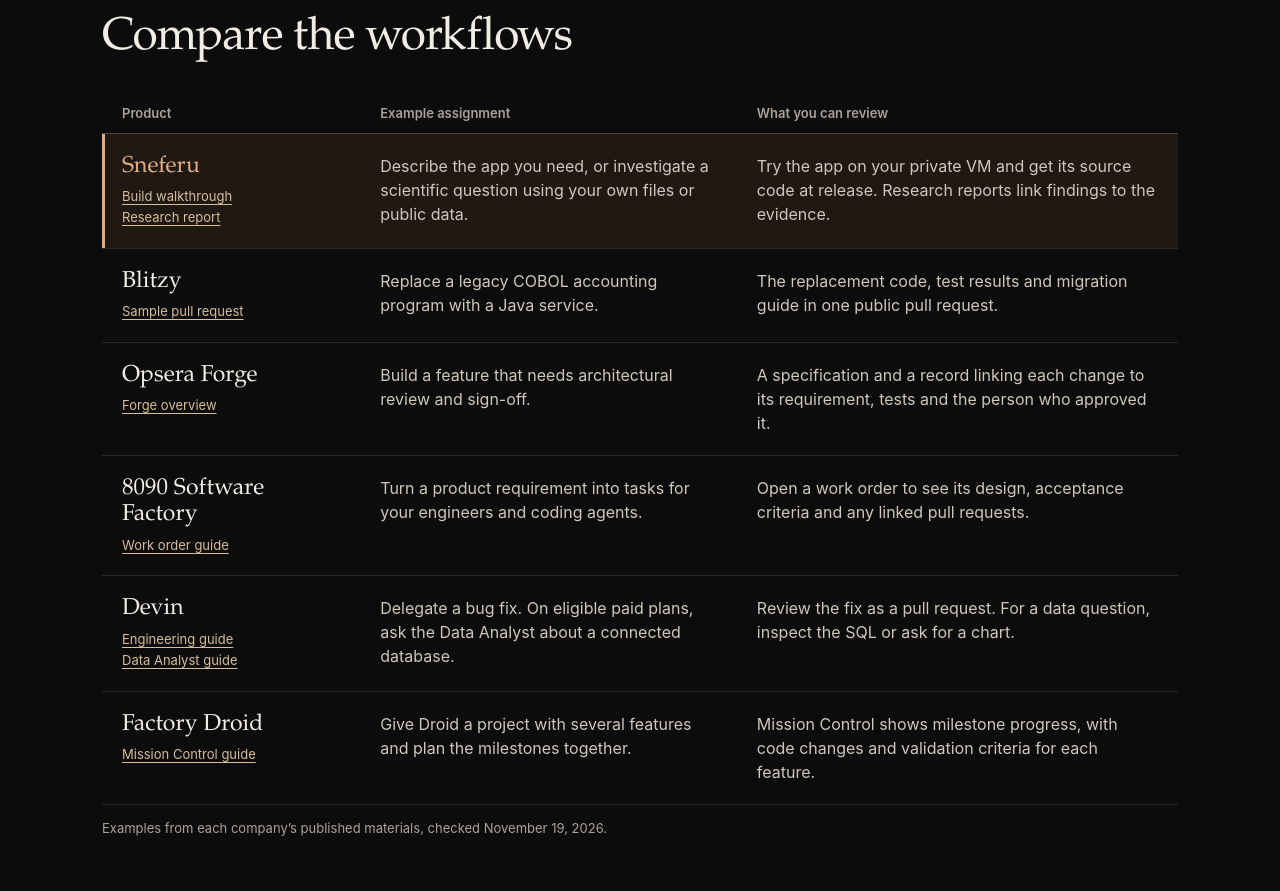
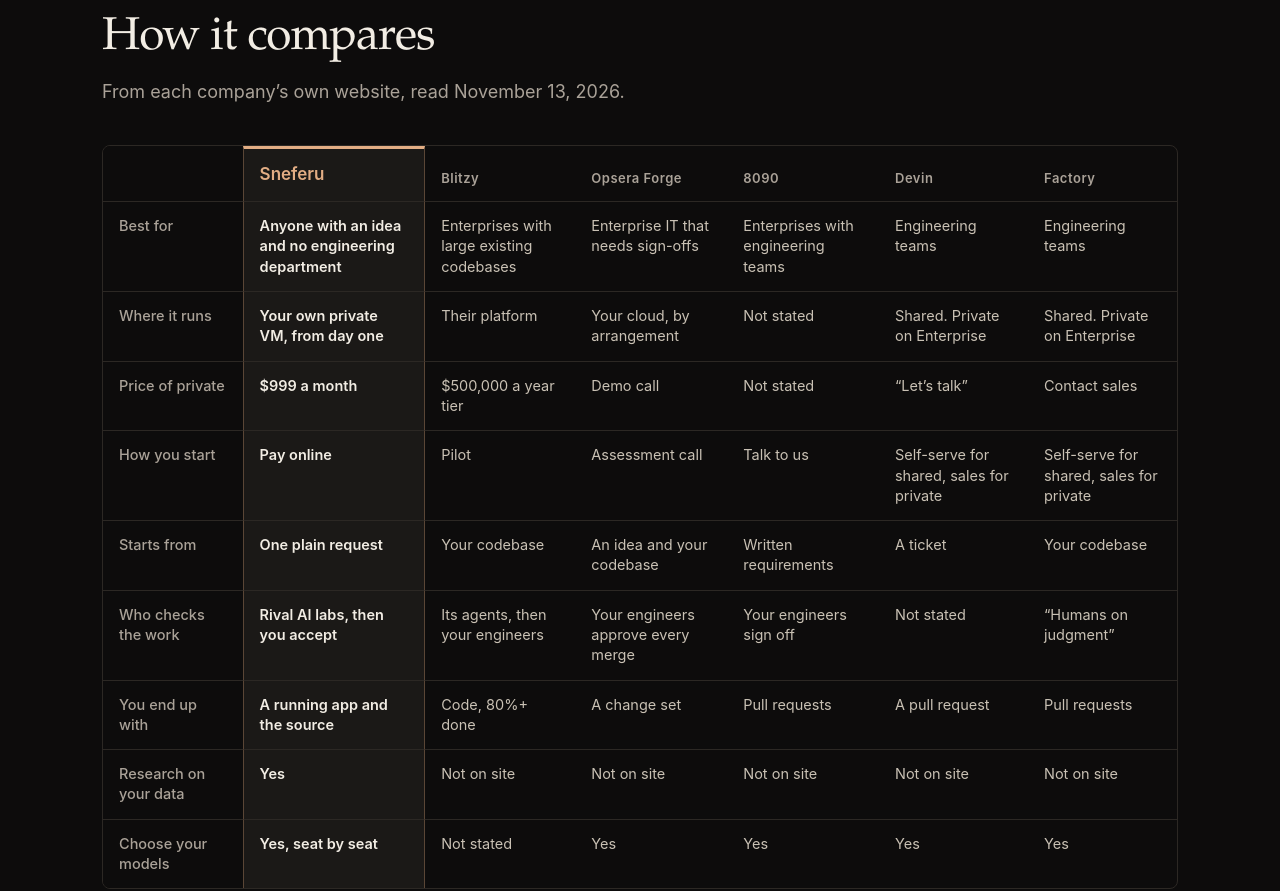
Before and after one commit to mikewlange/sneferuai, a plain HTML site: page sod/signup-new/index.html in a window 1280 px wide. Shown: the part 2520-3411 px from the top of the page. Drawn offline with Linux system fonts and the light colour scheme; no server answers.

Commit message:
Restore the original SOD signup comparison matrix
Restore the signup draft and browser checks exactly to b770a20. Retain the
first-party source notes and identify the alternate version for reference.

Current worktree checks
git diff --exit-code b770a20 -- sod/signup-new/index.html .github/scripts/purchase_browser_checks.py
1 passed, 0 failed, 0 skipped.
python3 -m unittest discover -s .github/scripts -p 'test_*.py'
19 passed, 0 failed, 0 skipped.
/Users/sneferumain/claudopus/.venv/bin/python -m pytest -q .github/scripts/purchase_browser_checks.py -k 'offer_uses_live_terms or price_example_uses_the_offer'
10 passed, 0 failed, 0 skipped, 80 deselected.
git diff --cached --check
1 passed, 0 failed, 0 skipped.

Refreshed the existing local preview and observed the original matrix.

```diff
--- a/sod/signup-new/index.html
+++ b/sod/signup-new/index.html
@@ -71,21 +71,18 @@
     .bill { margin:0; border:1px solid var(--line-soft); border-radius:8px; background:var(--surface); padding:8px 24px; } .bill div { display:flex; justify-content:space-between; gap:20px; padding:14px 0; border-bottom:1px solid var(--line-soft); }
     .bill div:last-child { border-bottom:0; } .bill dt { min-width:0; color:var(--soft); } .bill dd { margin:0; white-space:nowrap; font-variant-numeric:tabular-nums; } .bill .bill-total { font-weight:600; } .bill .bill-total dt { color:var(--text); }
 
-    /* Product comparison */
-    .comparison { width:100%; margin-top:30px; border-collapse:separate; border-spacing:0; table-layout:fixed; text-align:left; }
-    .comparison th,.comparison td { padding:20px; vertical-align:top; text-align:left; border-bottom:1px solid var(--line-soft); }
-    .comparison thead th,.comparison-label { color:var(--muted); font:600 13px/1.4 var(--sans); }
-    .comparison thead th { padding-block:10px; border-bottom-color:var(--line); }
-    .comparison thead th:first-child { width:24%; }
-    .comparison thead th:nth-child(2) { width:35%; }
-    .comparison tbody th { font:500 23px/1.15 var(--serif); }
-    .comparison td { color:var(--soft); }
-    .comparison .featured { background:#201913; }
-    .comparison .featured th { color:var(--brand); box-shadow:inset 3px 0 var(--brand); }
-    .comparison-sources { display:flex; flex-wrap:wrap; gap:2px 14px; margin-top:7px; font:400 13px/1.5 var(--sans); }
-    .comparison-sources a { text-underline-offset:3px; }
-    .comparison-label { display:none; }
-    .comparison-note { margin:14px 0 0; color:var(--muted); font-size:13px; }
+    /* How it compares */
+    .matrix-wrap { overflow-x:auto; border:1px solid var(--line-soft); border-radius:8px; -webkit-overflow-scrolling:touch; }
+    .matrix { width:100%; min-width:1000px; border-collapse:separate; border-spacing:0; font-size:14.5px; line-height:1.4; text-align:left; }
+    .matrix th,.matrix td { padding:14px 16px; border-bottom:1px solid var(--line-soft); vertical-align:top; }
+    .matrix tbody tr:last-child th,.matrix tbody tr:last-child td { border-bottom:0; }
+    .matrix thead th { color:var(--muted); font-weight:600; font-size:13px; letter-spacing:.04em; vertical-align:bottom; }
+    .matrix tbody th,.matrix thead th:first-child { position:sticky; left:0; z-index:1; background:var(--canvas); color:var(--muted); font-weight:500; width:13%; }
+    .matrix td { color:#c9c1b4; }
+    .matrix .us { background:var(--surface-2); color:var(--text); font-weight:600; border-left:1px solid #5a4636; border-right:1px solid #5a4636; width:17%; }
+    .matrix thead .us { color:var(--brand); font-size:17px; letter-spacing:0; border-top:3px solid var(--brand); }
+    .sr { position:absolute; left:-9999px; }
+    .swipe { display:none; font-size:12px; color:var(--muted); margin:10px 0 0; }
 
     /* See it work */
     .steps { display:flex; flex-direction:column; gap:76px; margin-top:52px; }
@@ -120,18 +117,7 @@
       .usage-example { grid-template-columns:minmax(0,1fr); } .bill { padding:4px 18px; }
       .steps { gap:44px; margin-top:32px; } .step-head { grid-template-columns:minmax(0,1fr); margin-bottom:16px; } .step-title { gap:12px; }
       .step .num { font-size:26px; } .step h3 { font-size:21px; } .step .desc { font-size:16px; }
-      footer { padding:20px 18px; }
-    }
-    @media(max-width:680px) {
-      .comparison,.comparison tbody,.comparison tbody tr,.comparison tbody th,.comparison td { display:block; }
-      .comparison { margin-top:22px; border-top:1px solid var(--line); }
-      .comparison thead { position:absolute; width:1px; height:1px; overflow:hidden; clip-path:inset(50%); }
-      .comparison tbody tr { padding:18px 16px; border-bottom:1px solid var(--line-soft); }
-      .comparison tbody th,.comparison td { padding:0; border:0; }
-      .comparison .featured { box-shadow:inset 3px 0 var(--brand); }
-      .comparison .featured th { box-shadow:none; }
-      .comparison td { margin-top:14px; }
-      .comparison-label { display:block; margin-bottom:3px; }
+      .swipe { display:block; } footer { padding:20px 18px; }
     }
     @media(max-width:420px) { .hero { padding-top:18px; gap:16px; } h1,.tagline { font-size:27px; } .card { padding:14px; } .terms { margin-bottom:8px; } .policy-links { margin:4px 0; } .field { margin-bottom:10px; } #launchBtn { margin-top:10px; } }
   </style>
@@ -226,67 +212,27 @@
     </div>
 
     <section class="block wrap" id="compare" aria-labelledby="compareTitle">
-      <h2 id="compareTitle">Compare the workflows</h2>
-      <table class="comparison" role="table" aria-labelledby="compareTitle">
-        <thead role="rowgroup">
-          <tr role="row">
-            <th scope="col" role="columnheader">Product</th>
-            <th scope="col" role="columnheader">Example assignment</th>
-            <th scope="col" role="columnheader">What you can review</th>
-          </tr>
-        </thead>
-        <tbody role="rowgroup">
-          <tr class="featured" role="row">
-            <th scope="row" role="rowheader" aria-labelledby="compareSneferu">
-              <span id="compareSneferu">Sneferu</span>
-              <span class="comparison-sources"><a href="#see">Build walkthrough</a><a href="/research/rex-c8661466/">Research report</a></span>
-            </th>
-            <td role="cell"><span class="comparison-label" aria-hidden="true">Example assignment</span>Describe the app you need, or investigate a scientific question using your own files or public data.</td>
-            <td role="cell"><span class="comparison-label" aria-hidden="true">What you can review</span>Try the app on your private VM and get its source code at release. Research reports link findings to the evidence.</td>
-          </tr>
-          <tr role="row">
-            <th scope="row" role="rowheader" aria-labelledby="compareBlitzy">
-              <span id="compareBlitzy">Blitzy</span>
-              <span class="comparison-sources"><a href="https://github.com/blitzy-public-samples/blitzy-stock-trader/pull/2">Sample pull request</a></span>
-            </th>
-            <td role="cell"><span class="comparison-label" aria-hidden="true">Example assignment</span>Replace a legacy COBOL accounting program with a Java service.</td>
-            <td role="cell"><span class="comparison-label" aria-hidden="true">What you can review</span>The replacement code, test results and migration guide in one public pull request.</td>
-          </tr>
-          <tr role="row">
-            <th scope="row" role="rowheader" aria-labelledby="compareOpsera">
-              <span id="compareOpsera">Opsera Forge</span>
-              <span class="comparison-sources"><a href="https://opsera.ai/forge">Forge overview</a></span>
-            </th>
-            <td role="cell"><span class="comparison-label" aria-hidden="true">Example assignment</span>Build a feature that needs architectural review and sign-off.</td>
-            <td role="cell"><span class="comparison-label" aria-hidden="true">What you can review</span>A specification and a record linking each change to its requirement, tests and the person who approved it.</td>
-          </tr>
-          <tr role="row">
-            <th scope="row" role="rowheader" aria-labelledby="compare8090">
-              <span id="compare8090">8090 Software Factory</span>
-              <span class="comparison-sources"><a href="https://docs.8090.ai/modules/work-orders">Work order guide</a></span>
-            </th>
-            <td role="cell"><span class="comparison-label" aria-hidden="true">Example assignment</span>Turn a product requirement into tasks for your engineers and coding agents.</td>
-            <td role="cell"><span class="comparison-label" aria-hidden="true">What you can review</span>Open a work order to see its design, acceptance criteria and any linked pull requests.</td>
-          </tr>
-          <tr role="row">
-            <th scope="row" role="rowheader" aria-labelledby="compareDevin">
-              <span id="compareDevin">Devin</span>
-              <span class="comparison-sources"><a href="https://docs.devin.ai/get-started/devin-intro">Engineering guide</a><a href="https://docs.devin.ai/work-with-devin/data-analyst">Data Analyst guide</a></span>
-            </th>
-            <td role="cell"><span class="comparison-label" aria-hidden="true">Example assignment</span>Delegate a bug fix. On eligible paid plans, ask the Data Analyst about a connected database.</td>
-            <td role="cell"><span class="comparison-label" aria-hidden="true">What you can review</span>Review the fix as a pull request. For a data question, inspect the SQL or ask for a chart.</td>
-          </tr>
-          <tr role="row">
-            <th scope="row" role="rowheader" aria-labelledby="compareFactory">
-              <span id="compareFactory">Factory Droid</span>
-              <span class="comparison-sources"><a href="https://docs.factory.com/missions/running-app">Mission Control guide</a></span>
-            </th>
-            <td role="cell"><span class="comparison-label" aria-hidden="true">Example assignment</span>Give Droid a project with several features and plan the milestones together.</td>
-            <td role="cell"><span class="comparison-label" aria-hidden="true">What you can review</span>Mission Control shows milestone progress, with code changes and validation criteria for each feature.</td>
-          </tr>
-        </tbody>
-      </table>
-      <p class="comparison-note">Examples from each company’s published materials, checked <time datetime="2026-11-19">November 19, 2026</time>.</p>
+      <h2 id="compareTitle">How it compares</h2>
+      <p class="sub">From each company’s own website, read November 13, 2026.</p>
+      <div class="matrix-wrap" role="region" aria-labelledby="compareTitle" tabindex="0">
+        <table class="matrix">
+          <thead>
+            <tr><th scope="col"><span class="sr">Question</span></th><th scope="col" class="us">Sneferu</th><th scope="col">Blitzy</th><th scope="col">Opsera Forge</th><th scope="col">8090</th><th scope="col">Devin</th><th scope="col">Factory</th></tr>
+          </thead>
+          <tbody>
+            <tr><th scope="row">Best for</th><td class="us">Anyone with an idea and no engineering department</td><td>Enterprises with large existing codebases</td><td>Enterprise IT that needs sign-offs</td><td>Enterprises with engineering teams</td><td>Engineering teams</td><td>Engineering teams</td></tr>
+            <tr><th scope="row">Where it runs</th><td class="us">Your own private VM, from day one</td><td>Their platform</td><td>Your cloud, by arrangement</td><td>Not stated</td><td>Shared. Private on Enterprise</td><td>Shared. Private on Enterprise</td></tr>
+            <tr><th scope="row">Price of private</th><td class="us"><span data-offer-price>$999</span> a month</td><td>$500,000 a year tier</td><td>Demo call</td><td>Not stated</td><td>“Let’s talk”</td><td>Contact sales</td></tr>
+            <tr><th scope="row">How you start</th><td class="us">Pay online</td><td>Pilot</td><td>Assessment call</td><td>Talk to us</td><td>Self-serve for shared, sales for private</td><td>Self-serve for shared, sales for private</td></tr>
+            <tr><th scope="row">Starts from</th><td class="us">One plain request</td><td>Your codebase</td><td>An idea and your codebase</td><td>Written requirements</td><td>A ticket</td><td>Your codebase</td></tr>
+            <tr><th scope="row">Who checks the work</th><td class="us">Rival AI labs, then you accept</td><td>Its agents, then your engineers</td><td>Your engineers approve every merge</td><td>Your engineers sign off</td><td>Not stated</td><td>“Humans on judgment”</td></tr>
+            <tr><th scope="row">You end up with</th><td class="us">A running app and the source</td><td>Code, 80%+ done</td><td>A change set</td><td>Pull requests</td><td>A pull request</td><td>Pull requests</td></tr>
+            <tr><th scope="row">Research on your data</th><td class="us">Yes</td><td>Not on site</td><td>Not on site</td><td>Not on site</td><td>Not on site</td><td>Not on site</td></tr>
+            <tr><th scope="row">Choose your models</th><td class="us">Yes, seat by seat</td><td>Not stated</td><td>Yes</td><td>Yes</td><td>Yes</td><td>Yes</td></tr>
+          </tbody>
+        </table>
+      </div>
+      <p class="swipe">Swipe sideways to see all six.</p>
     </section>
 
     <div class="band">
```
Also changed, not shown: 2 other files.
